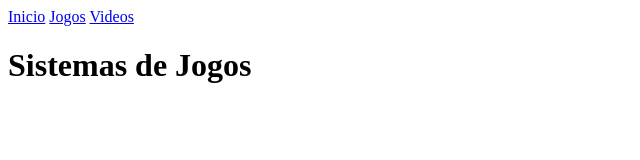
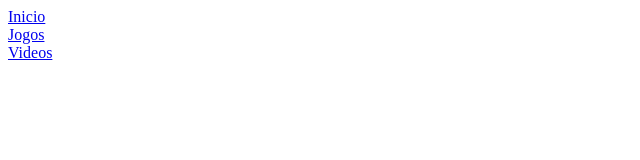
Before and after one commit to Duqs2/cadastro-de-jogos, a plain HTML site: page index.html in a window 1280 px wide. Shown: the whole page, without its empty margins (0-640 px from the left). Drawn offline with Linux system fonts and the light colour scheme.

Commit message:
CSS and style on html

```diff
--- a/index.html
+++ b/index.html
@@ -15,6 +15,6 @@
             <a href="#" class="menu__ajuda"></a>
             </article>
     </header>
-    <h1>Sistemas de Jogos</h1>
+   <link rel="stylesheet" href="style.css">
 </body>
 </html>
--- /dev/null
+++ b/style.css
@@ -0,0 +1,10 @@
+@import url('https://fonts.googleapis.com/css?family=Poppins:100,200,300,400,500,600,700,800,900');
+
+
+.menu {
+    display: flex;
+    flex-direction: column;
+    width: 16px;
+    height: 16px;
+    justify-content: space-between;
+}
```
